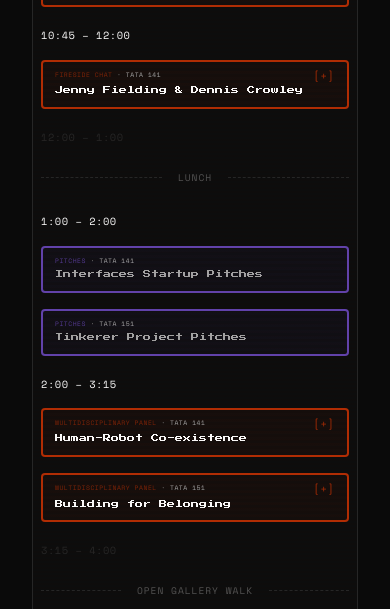
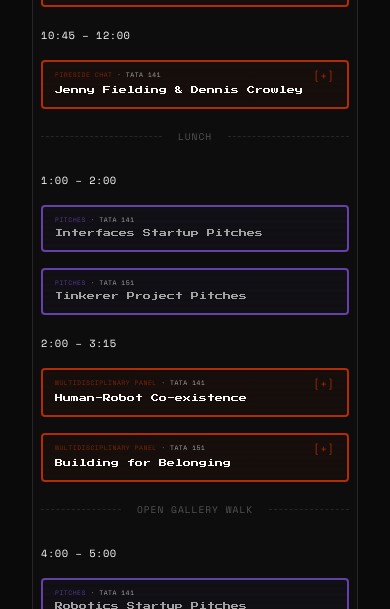
Before and after one commit to atmikapai13/keepingurban, a React (Vite) app: page / in a window 390 px wide. Shown: the part 2740-3349 px from the top of the page. Built offline with nearby package versions, Linux system fonts and the light colour scheme.

Commit message:
register mobile fix

```diff
--- a/src/App.css
+++ b/src/App.css
@@ -1710,7 +1710,10 @@ body {
     padding: var(--space-sm);
   }
   .register-embed iframe {
-    height: 600px;
+    height: 750px;
+  }
+  .schedule-break-time {
+    display: none;
   }
 }
 
--- a/src/App.jsx
+++ b/src/App.jsx
@@ -592,7 +592,7 @@ function ScheduleTerminal() {
               if (isBreak) {
                 return (
                   <div key={slotIdx} className="schedule-slot schedule-slot-break" style={{ transitionDelay: `${slotIdx * 0.07}s` }}>
-                    <div className="schedule-slot-time">
+                    <div className="schedule-slot-time schedule-break-time">
                       {slot.time} &ndash; {slot.endTime}
                     </div>
                     <div className="schedule-break">
```
